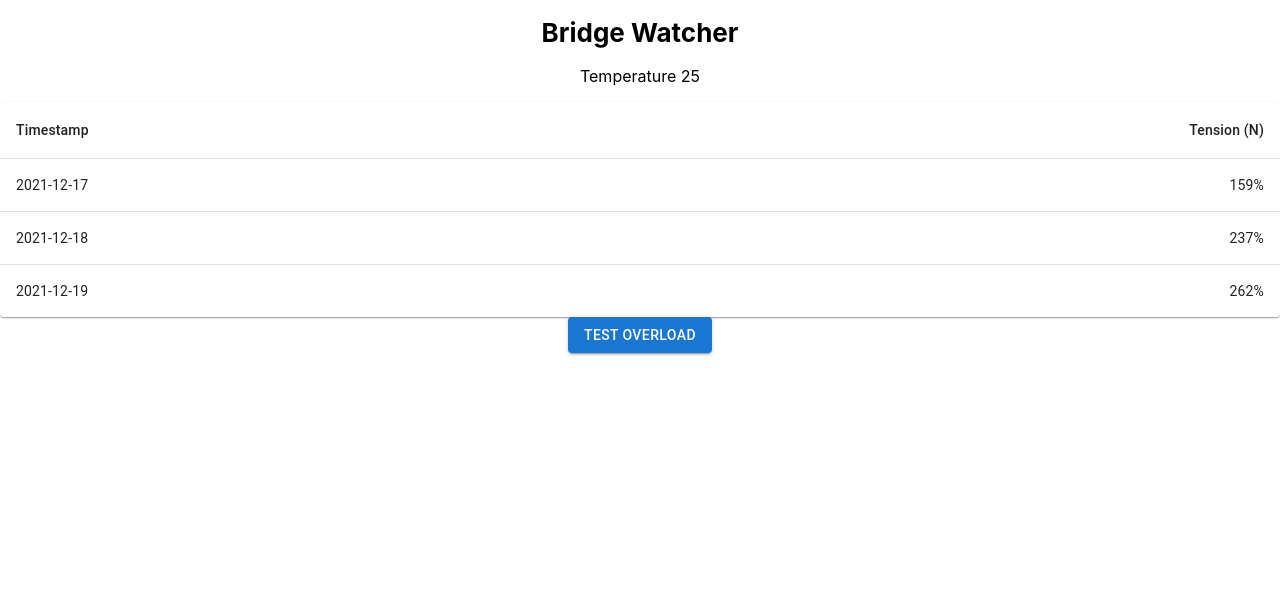
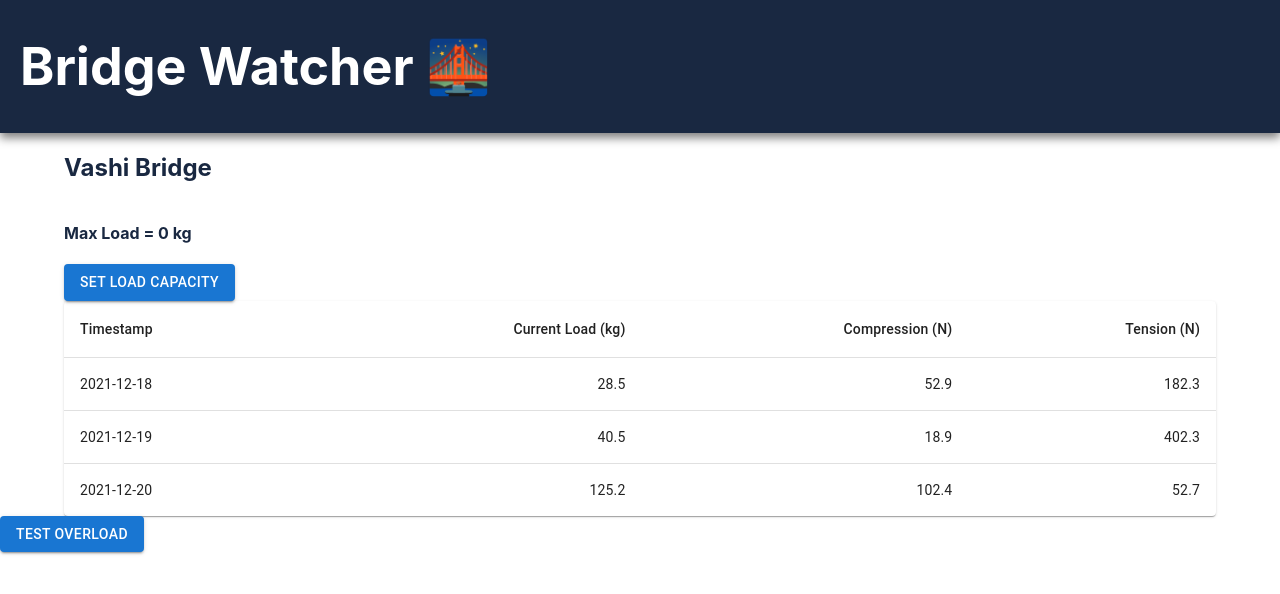
Before and after one commit to SuperChamp234/bridge-watcher, a React (Create React App) app in the folder my-app/: page / in a window 1280 px wide. Shown: the top 594 px of the page. Built offline with nearby package versions, Linux system fonts and the light colour scheme.

Commit message:
refined ui

```diff
--- a/my-app/public/index.html
+++ b/my-app/public/index.html
@@ -24,7 +24,7 @@
       work correctly both with client-side routing and a non-root public URL.
       Learn how to configure a non-root public URL by running `npm run build`.
     -->
-    <title>React App</title>
+    <title>Bridge Watcher</title>
   </head>
   <body>
     <noscript>You need to enable JavaScript to run this app.</noscript>
--- a/my-app/src/App.css
+++ b/my-app/src/App.css
@@ -1,20 +1,41 @@
 .App {
-  text-align: center;
-
   font-family: -apple-system, BlinkMacSystemFont, 'Segoe UI', Roboto, Oxygen, Ubuntu, Cantarell, 'Open Sans', 'Helvetica Neue', sans-serif;
 }
 
-.Temperature {
-  font-weight: italic;
+.button-group {
+  display: flex;
+  justify-content: center;
+  margin: 20px;
 }
-
-.App-header {
+.App-body {
+  color: #192841;
   display: flex;
+  flex-direction: column;
+  padding-left: 5%;
+  padding-right: 5%;
+  align-items: flex-start;
+  justify-content: center;
+}
+.Bridge-info {
+  display: flex;
+  flex-direction: row;
   align-items: center;
   justify-content: center;
+
+}
+.App-header {
+  padding-left:20px;
+  background-color: #192841;
+  color: white;
+  display: flex;
+  align-items: start;
+  justify-content: flex-start;
   font-size: calc(10px + 2vmin);
+  filter: drop-shadow(0px 5px 5px rgba(0, 0, 0, 0.5));
 }
-
+.emoji {
+  color: none;
+}
 .App-link {
   color: #61dafb;
 }
--- a/my-app/src/App.js
+++ b/my-app/src/App.js
@@ -1,21 +1,69 @@
-import * as React from 'react';
-import Temperature from './components/Temperature';
-import Database from './components/Database';
-import { Button } from '@mui/material';
-import './App.css';
-function App() {
+import * as React from "react";
+import Database from "./components/Database";
+import bridgeData from "./bridgeData";
+import { Button, ButtonGroup } from "@mui/material";
+import "./App.css";
+class App extends React.Component {
+  constructor() {
+    super();
+    this.state = {
+      data: bridgeData,
+      maxLoad: 0,
+    };
+  }
+  setMaxLoad = () => {
+    let load = prompt("Enter max load of the bridge in kg", "0");
+    if (load != null) {
+      this.setState({
+        maxLoad: load,
+      });
+    }
+  };
+
+  render() {
     return (
       <div className="App">
-      <h1 className='App-header'>Bridge Watcher</h1>
-      <Temperature temp="25"></Temperature>
-      <Database></Database>
-      <Button onClick={() => {
-        alert('Overload');
+        <header className="App-header">
+          <h1 className>Bridge Watcher 🌉</h1>
+        </header>
+        <div className="App-body">
+          <h2>Vashi Bridge</h2>
+          <h4>Max Load = {this.state.maxLoad} kg</h4>
+          <Button
+            variant="contained"
+            onClick={() => {
+              this.setMaxLoad();
             }}
-        variant="contained">Test Overload
+          >
+            Set Load Capacity
+          </Button>
+          <Database data={this.state.data}></Database>
+        </div>
+        <Button
+          variant="contained"
+          onClick={() => {
+            let today = new Date();
+            let date =
+              today.getFullYear() +
+              "-" +
+              (today.getMonth() + 1) +
+              "-" +
+              today.getDate();
+            let time =
+              today.getHours() +
+              ":" +
+              today.getMinutes() +
+              ":" +
+              today.getSeconds();
+            let dateTime = date + " " + time;
+            alert("⚠️ Overload during " + dateTime + " ⚠️");
+          }}
+        >
+          Test Overload
         </Button>
       </div>
     );
   }
+}
 
 export default App;
--- /dev/null
+++ b/my-app/src/bridgeData.js
@@ -0,0 +1,34 @@
+const bridgeData = [
+    {
+        timestamp: "2021-12-18",
+        load: "28.5",
+        compression: "52.9",
+        tension: "182.3"
+    },
+    {
+        timestamp: "2021-12-19",
+        load: "40.5",
+        compression: "18.9",
+        tension: "402.3"
+    },
+    {
+        timestamp: "2021-12-20",
+        load: "125.2",
+        compression: "102.4",
+        tension: "52.7"
+    },
+]
+
+export default bridgeData
+
+
+// function createData(timestamp, currLoad, compression, tension) {
+//     return { timestamp, tension};
+//   }
+
+//   const rows = [
+//     createData('2021-12-17', 159),
+//     createData('2021-12-18', 237),
+//     createData('2021-12-19', 262),
+
+//   ];
--- a/my-app/src/components/Database.js
+++ b/my-app/src/components/Database.js
@@ -7,29 +7,20 @@ import TableHead from '@mui/material/TableHead';
 import TableRow from '@mui/material/TableRow';
 import Paper from '@mui/material/Paper';
 
-function createData(timestamp, tension) {
-  return { timestamp, tension};
-}
-
-const rows = [
-  createData('2021-12-17', 159),
-  createData('2021-12-18', 237),
-  createData('2021-12-19', 262),
-
-];
-
-export default function Database() {
+export default function Database(props) {
   return (
     <TableContainer component={Paper}>
       <Table sx={{ minWidth: 650 }} aria-label="simple table">
         <TableHead>
           <TableRow>
             <TableCell>Timestamp</TableCell>
+            <TableCell align="right">Current Load (kg)</TableCell>
+            <TableCell align="right">Compression (N)</TableCell>
             <TableCell align="right">Tension (N)</TableCell>
           </TableRow>
         </TableHead>
         <TableBody>
-          {rows.map((row) => (
+          {props.data.map((row) => (
             <TableRow
               key={row.timestamp}
               sx={{ '&:last-child td, &:last-child th': { border: 0 } }}
@@ -37,7 +28,9 @@ export default function Database() {
               <TableCell component="th" scope="row">
                 {row.timestamp}
               </TableCell>
-              <TableCell align="right">{row.tension}%</TableCell>
+              <TableCell align="right">{row.load}</TableCell>
+              <TableCell align="right">{row.compression}</TableCell>
+              <TableCell align="right">{row.tension}</TableCell>
             </TableRow>
           ))}
         </TableBody>
--- a/my-app/src/components/Temperature.js
+++ /dev/null
@@ -1,11 +0,0 @@
-import * as React from 'react'
-import '../App.css';
-function Temperature(props) {
-    return (
-        <div>
-            <p className='Temperature'>Temperature {props.temp}</p>
-        </div>
-    );
-  }
-
-export default Temperature;
```
Lines whose indentation alone changed are shown as unchanged.
